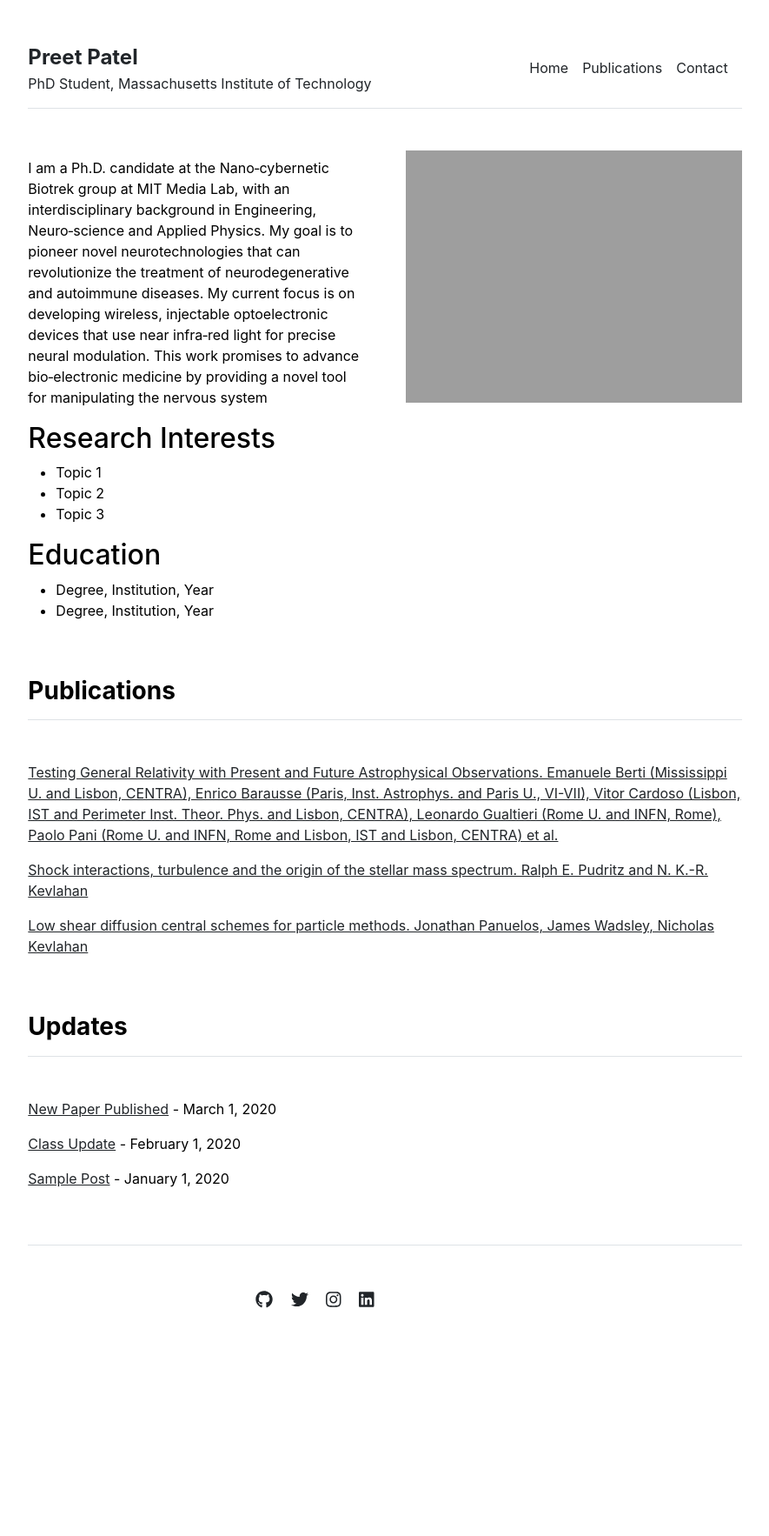
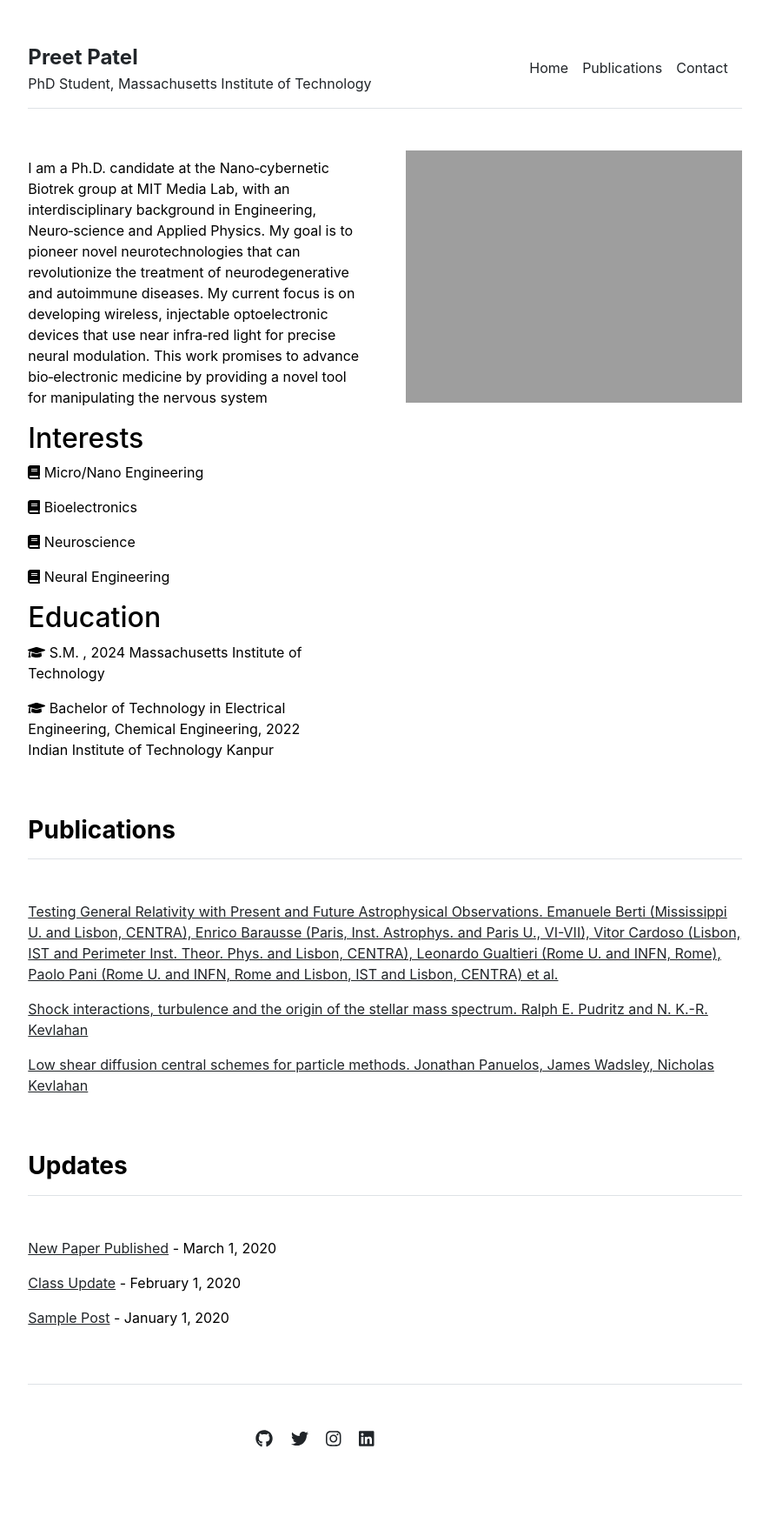
Before and after one commit to preet-mit/preet-mit, a Jekyll site: the page built from index.md, in a window 1280 px wide. Shown: the whole page at 87% size, without its empty margins (197-1082 px from the left). Built offline with Jekyll 4.4.1, drawn with Linux system fonts in a browser that asks for light colours; before the commit the page ends 1606 px from its top, so only the background shows below that.

Commit message:
Update index.md

```diff
--- a/index.md
+++ b/index.md
@@ -4,11 +4,20 @@ title: "Home"
 ---
 I am a Ph.D. candidate at the Nano‑cybernetic Biotrek group at MIT Media Lab, with an interdisciplinary background in Engineering, Neuro‑science and Applied Physics. My goal is to pioneer novel neurotechnologies that can revolutionize the treatment of neurodegenerative and autoimmune diseases. My current focus is on developing wireless, injectable optoelectronic devices that use near infra‑red light for precise neural modulation. This work promises to advance bio‑electronic medicine by providing a novel tool for manipulating the nervous system
 
-## Research Interests
-- Topic 1
-- Topic 2
-- Topic 3
+## Interests
+
+<i class="fa fa-book"></i> Micro/Nano Engineering
+
+<i class="fa fa-book"></i> Bioelectronics
+
+<i class="fa fa-book"></i> Neuroscience
+
+<i class="fa fa-book"></i> Neural Engineering
 
 ## Education
-- Degree, Institution, Year
-- Degree, Institution, Year
+
+<i class="fa fa-graduation-cap"></i> S.M. , 2024
+Massachusetts Institute of Technology
+
+<i class="fa fa-graduation-cap"></i> Bachelor of Technology in Electrical Engineering, Chemical Engineering, 2022
+Indian Institute of Technology Kanpur
```
